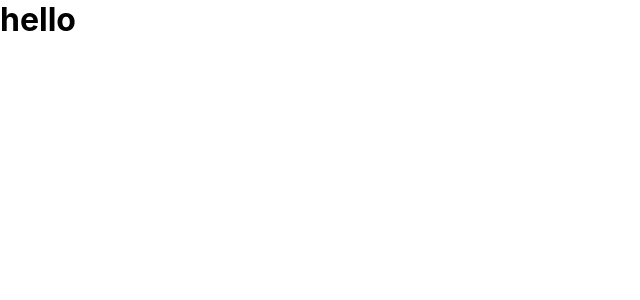
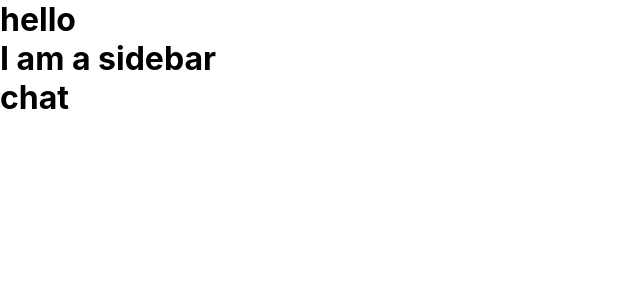
Before and after one commit to rafogi/whatsappClone, a React (Create React App) app in the folder client/: page / in a window 1280 px wide. Shown: the top 300 px of the page, without its empty margins (0-640 px from the left). Built offline with nearby package versions, Linux system fonts and the light colour scheme.

Commit message:
add chat and sidebar comp

```diff
--- a/client/src/App.js
+++ b/client/src/App.js
@@ -1,9 +1,14 @@
 import './App.css';
+import Sidebar from './Sidebar';
+import Chat from './Chat';
 
 function App() {
   return (
     <div className="App">
       <h1>hello</h1>
+
+      <Sidebar/>
+      <Chat/>
     </div>
   );
 }
--- /dev/null
+++ b/client/src/Chat.js
@@ -0,0 +1,12 @@
+import React from 'react';
+import "./Chat.css"
+
+const Chat = () => {
+  return (
+    <div>
+      <h1>chat</h1>
+    </div>
+  );
+};
+
+export default Chat;
--- /dev/null
+++ b/client/src/Sidebar.js
@@ -0,0 +1,12 @@
+import React from 'react';
+import "./Sidebar.css"
+
+const Sidebar = () => {
+  return (
+    <div className="sidebar">
+      <h1>I am a sidebar</h1>
+    </div>
+  );
+};
+
+export default Sidebar;
```
Also changed, not shown: client/src/Chat.css (added), client/src/Sidebar.css (added), 1 other file (tests, documents, lock files or other folders).
